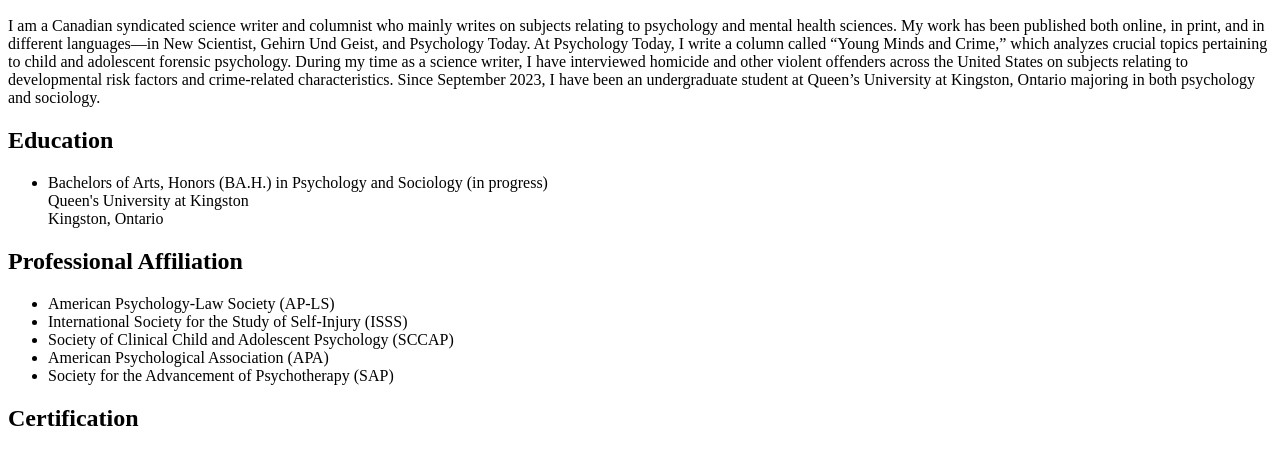
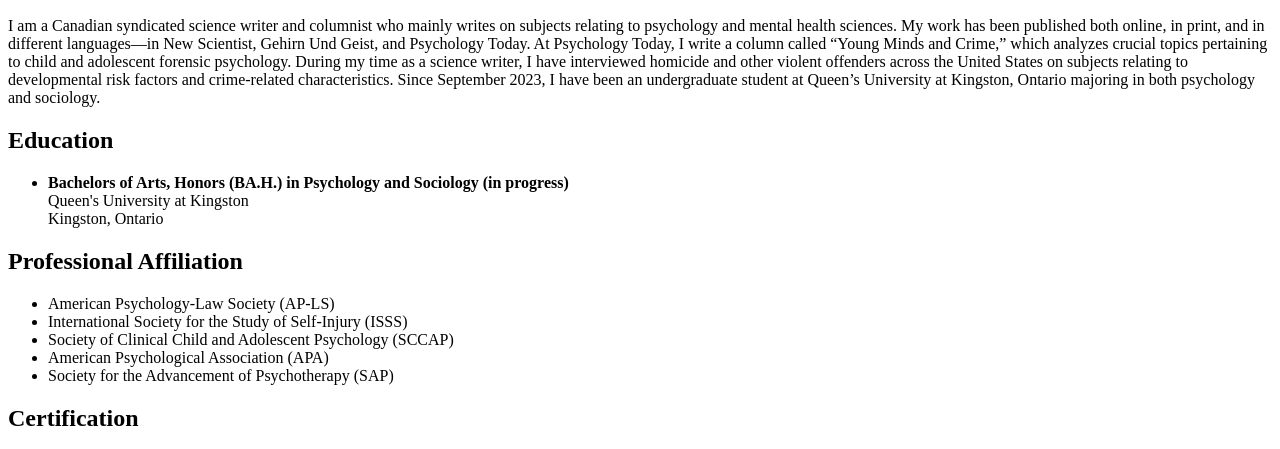
Before and after one commit to erictaipale/etwebsite, a plain HTML site: page index.html in a window 1280 px wide. Shown: the part 323-772 px from the top of the page. Drawn offline with Linux system fonts and the light colour scheme.

Commit message:
Update index.html

```diff
--- a/index.html
+++ b/index.html
@@ -12,7 +12,7 @@
 <p>
 <ul>
   <li>
-    Bachelors of Arts, Honors (BA.H.) in Psychology and Sociology (in progress)<br>
+    <b>Bachelors of Arts, Honors (BA.H.) in Psychology and Sociology (in progress)</b><br>
     Queen's University at Kingston<br>
     Kingston, Ontario
   </li>
```
